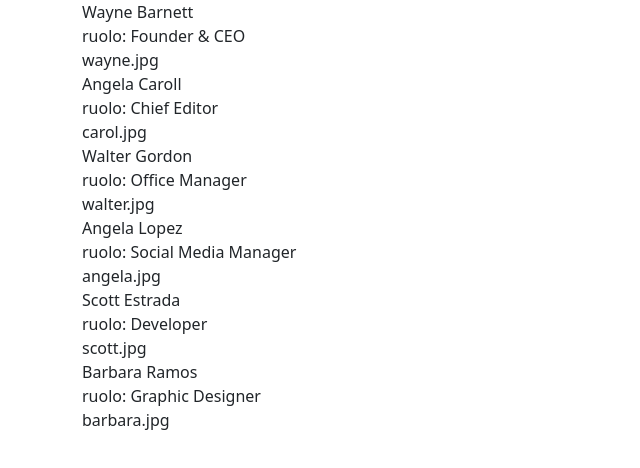
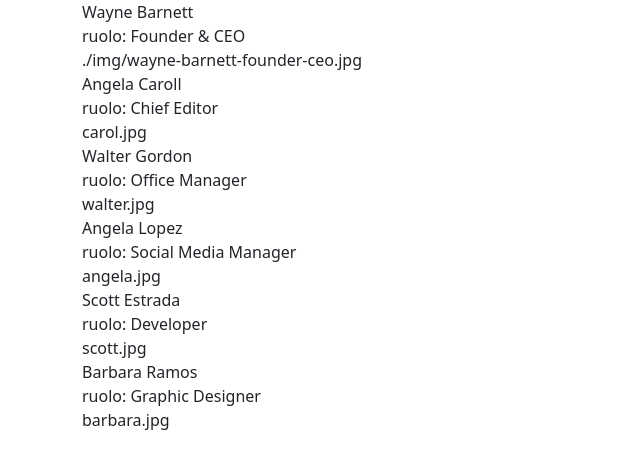
Before and after one commit to Roberta-Colombo/js-our-team, a plain HTML site: page index.html in a window 1280 px wide. Shown: the whole page, without its empty margins (0-640 px from the left). Drawn offline with nearby package versions, Linux system fonts and the light colour scheme.

Commit message:
Riscritto con ciclo for...in

```diff
--- a/js/script.js
+++ b/js/script.js
@@ -20,7 +20,7 @@ const team = [
        'name': 'Wayne',
        'last_name': 'Barnett',
        'role': 'Founder &amp; CEO',
-       'image': 'wayne.jpg'
+       'image': "./img/wayne-barnett-founder-ceo.jpg"
     },
 
     {
@@ -66,11 +66,11 @@ console.log(team);
 
 const container = document.querySelector('.container');
 
-for(let i = 0; i < team.length; i++){
+for(i in team){
     console.log(team[i]);
-    const member = team[i];
 
     const infoDiv = document.createElement('div');
     container.append(infoDiv);
+    const member = team[i];
     infoDiv.innerHTML = member.name + " " + member.last_name + "<br>ruolo: " + member.role + "<br>" + member.image;
 }
```
Also changed, not shown: index.html (+5 -0 lines).
